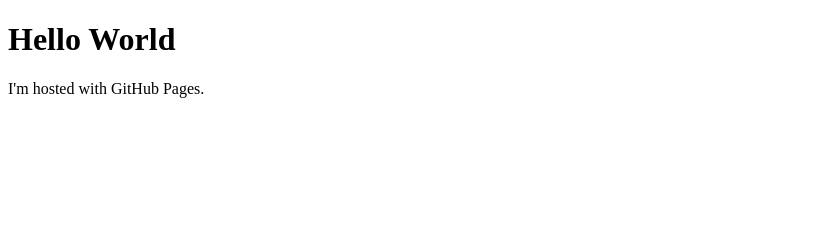
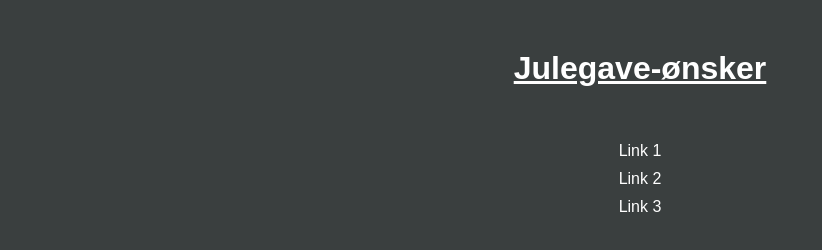
Before and after one commit to JudgementalBird/JudgementalBird.github.io, a plain HTML site: page index.html in a window 1280 px wide. Shown: the whole page, without its empty margins (0-822 px from the left). Drawn offline with Linux system fonts and the light colour scheme.

Commit message:
Update index.html

```diff
--- a/index.html
+++ b/index.html
@@ -1,7 +1,45 @@
 <!DOCTYPE html>
-<html>
+<html lang="en">
+<head>
+<meta charset="UTF-8">
+<meta name="viewport" content="width=device-width, initial-scale=1.0">
+<title>Wish List</title>
+<style>
+    body {
+        background-color: #3A3F3F; /* Dark grey background */
+        color: white; /* White text color */
+        font-family: 'Arial', sans-serif; /* Default font */
+        text-align: center; /* Center-align text */
+        margin: 0;
+        padding: 0;
+    }
+    h1 {
+        text-decoration: underline; /* Underline heading */
+        margin: 50px 0; /* Space above and below heading */
+    }
+    ul {
+        list-style-type: none; /* No bullets for list items */
+        padding: 0; /* No padding for list */
+    }
+    li a {
+        color: white; /* White text color for links */
+        text-decoration: none; /* No underline for links */
+        padding: 5px; /* Padding around links */
+        display: block; /* Make the links block elements */
+    }
+    li a:hover {
+        text-decoration: underline; /* Underline links on hover */
+    }
+</style>
+</head>
 <body>
-<h1>Hello World</h1>
-<p>I'm hosted with GitHub Pages.</p>
+
+<h1>Julegave-ønsker</h1>
+<ul>
+    <li><a href="https://placeholder.com/link1">Link 1</a></li>
+    <li><a href="https://placeholder.com/link2">Link 2</a></li>
+    <li><a href="https://placeholder.com/link3">Link 3</a></li>
+</ul>
+
 </body>
 </html>
```
